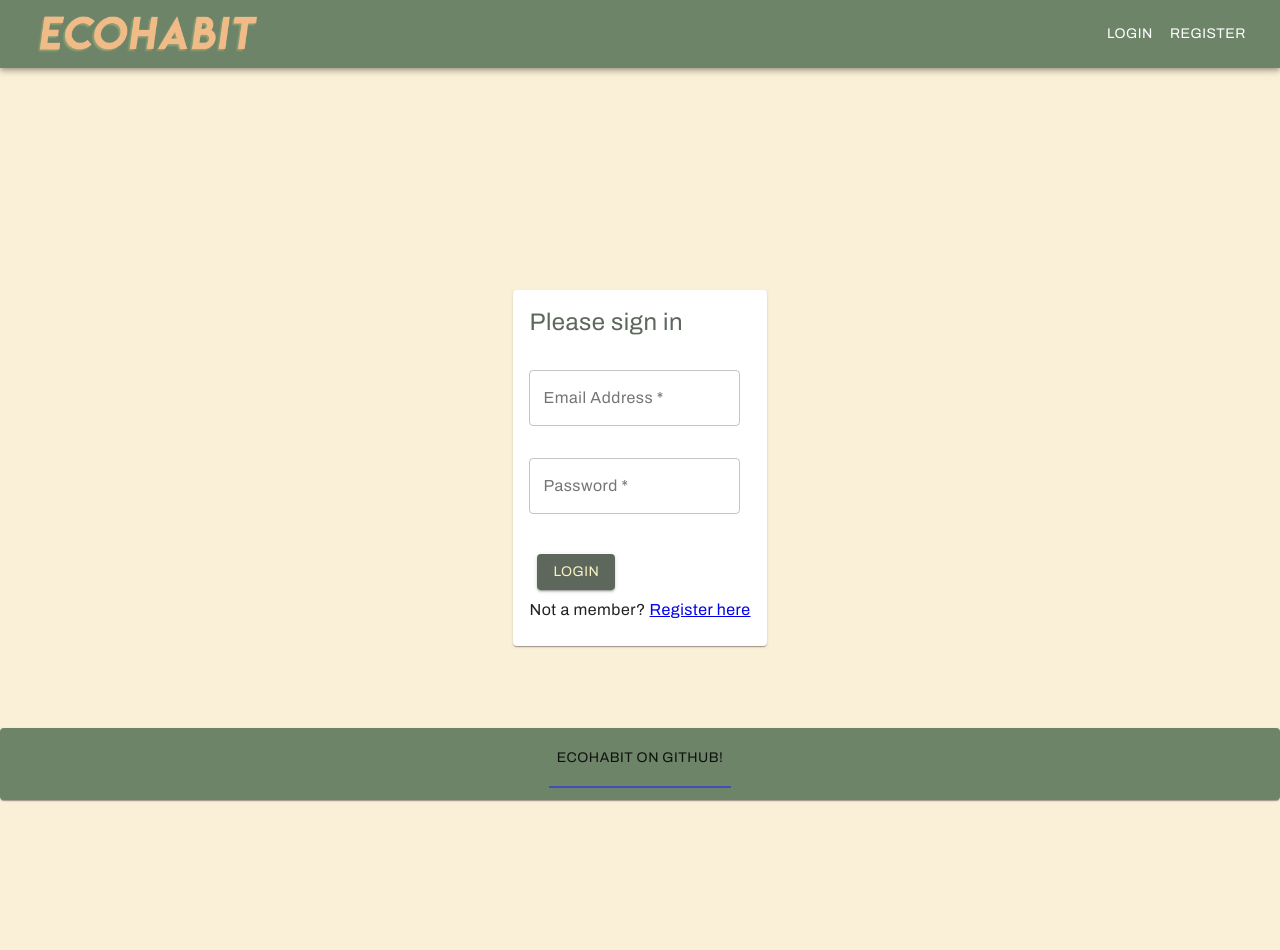
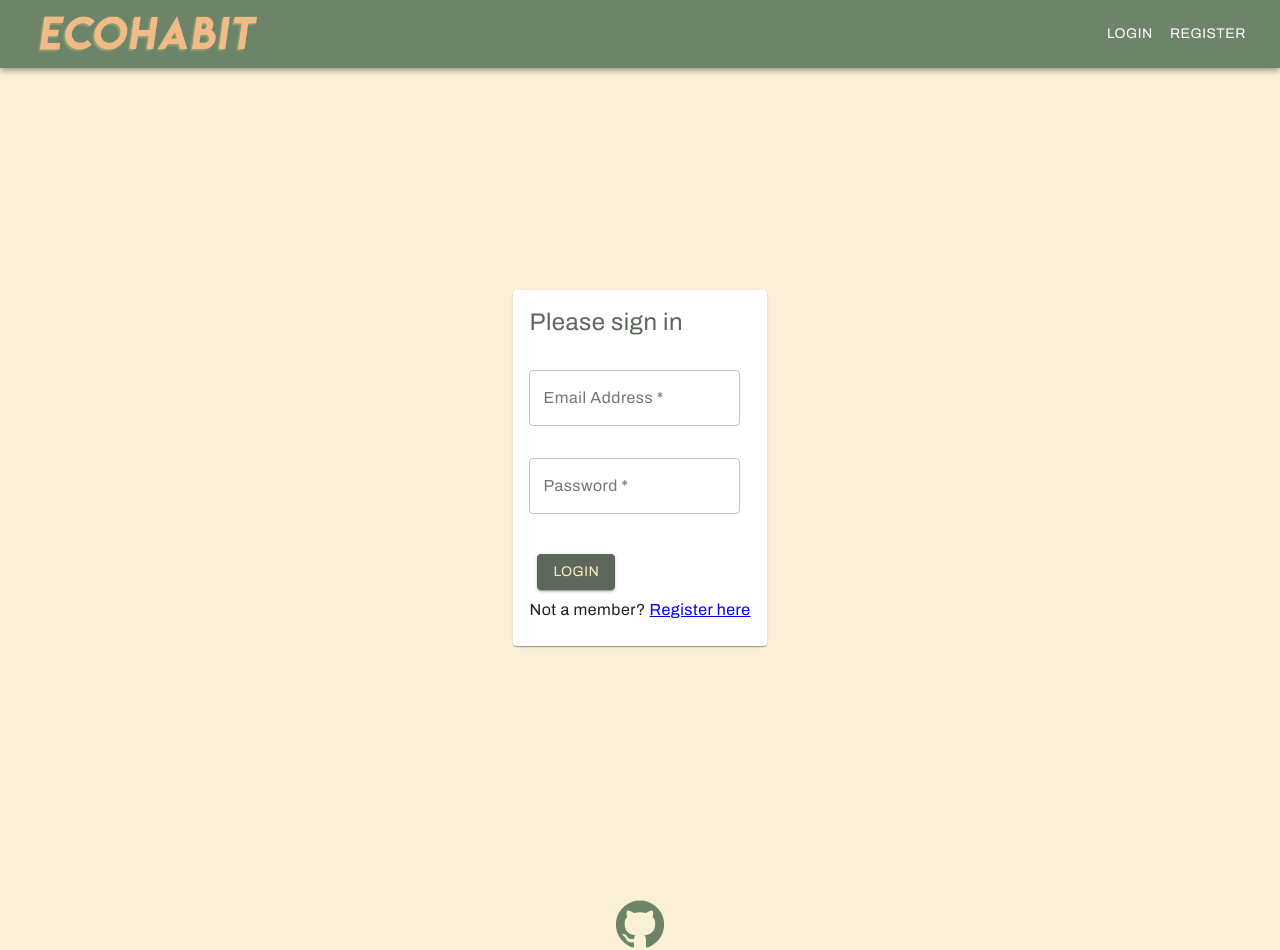
Before and after one commit to jayjscotto/ecohabit, a React (Create React App) app in the folder client/: page /login in a window 1280 px wide. Before the commit the page ends 868 px from the top, so only its background shows below. Built offline with nearby package versions, Linux system fonts and the light colour scheme.

Commit message:
updating footer button

```diff
--- /dev/null
+++ b/client/src/Components/Footer.js
@@ -0,0 +1,29 @@
+import React from 'react';
+import { makeStyles } from '@material-ui/core/styles';
+import { Grid, Container } from '@material-ui/core';
+import GitHubIcon from '@material-ui/icons/GitHub';
+
+const useStyles = makeStyles(theme => ({
+  icon: {
+    color: '#6d8468',
+    padding: '2px',
+    margin: '10px auto 0 auto',
+    fontSize: '48px',
+    textAlign: 'center'
+  }
+}));
+
+export default function CenteredTabs() {
+  const classes = useStyles();
+  const [value, setValue] = React.useState(0);
+
+  const handleChange = (event, newValue) => {
+    setValue(newValue);
+  };
+
+  return (
+    <Grid container style={{margin: '20px auto'}}>
+      <GitHubIcon className={classes.icon} fontSize="large"/>
+    </Grid>
+  );
+}
--- a/client/src/Components/Tabs.js
+++ /dev/null
@@ -1,45 +0,0 @@
-import React from 'react';
-import { makeStyles } from '@material-ui/core/styles';
-import { Button, Tabs, Paper }  from '@material-ui/core';
-
-
-const useStyles = makeStyles({
-  root: {
-    flexGrow: 1,
-    background: '#6d8468',
-    padding: '12px',
-
-    margin: '0 auto',
-    position: 'fixed',
-    bottom: '0',
-    right: '0',
-    left: '0'
-  },
-  button: {
-   color: '#ffffff',
-  }
-});
-
-export default function CenteredTabs() {
-  const classes = useStyles();
-  const [value, setValue] = React.useState(0);
-
-  const handleChange = (event, newValue) => {
-    setValue(newValue);
-  };
-
-  return (
-    <Paper className={classes.root}>
-      <Tabs
-        value={value}
-        onChange={handleChange}
-        indicatorColor="primary"
-        centered
-      >
-        <Button href='https://github.com/jayjscotto/ecohabit'>
-            EcoHabit on GitHub!
-        </Button>
-      </Tabs>
-    </Paper>
-  );
-}
--- a/client/src/index.js
+++ b/client/src/index.js
@@ -4,13 +4,13 @@ import { BrowserRouter as Router } from 'react-router-dom';
 import App from './App';
 import './index.css';
 import Appbar from './Components/Appbar';
-import Tabs from './Components/Tabs'
+import Footer from './Components/Footer'
 
 ReactDOM.render(
   <Router>
     <Appbar />
     <App />
-    <Tabs />
+    <Footer />
   </Router>,
   document.getElementById('root')
 );
```
Also changed, not shown: client/src/App.js (+1 -6 lines).
